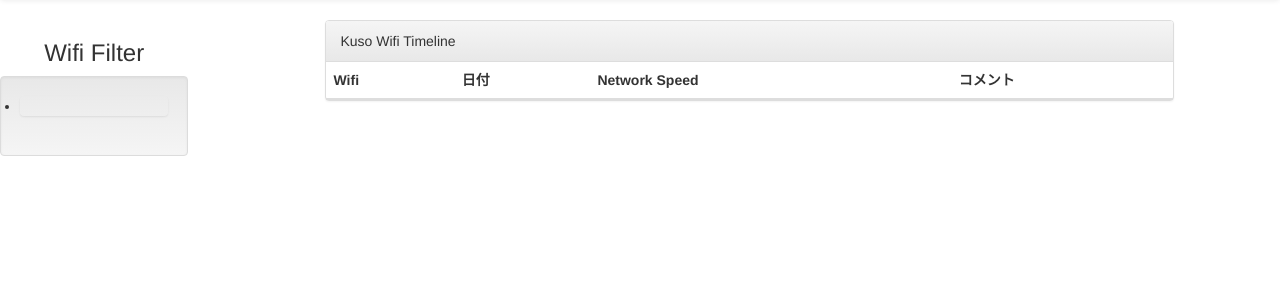
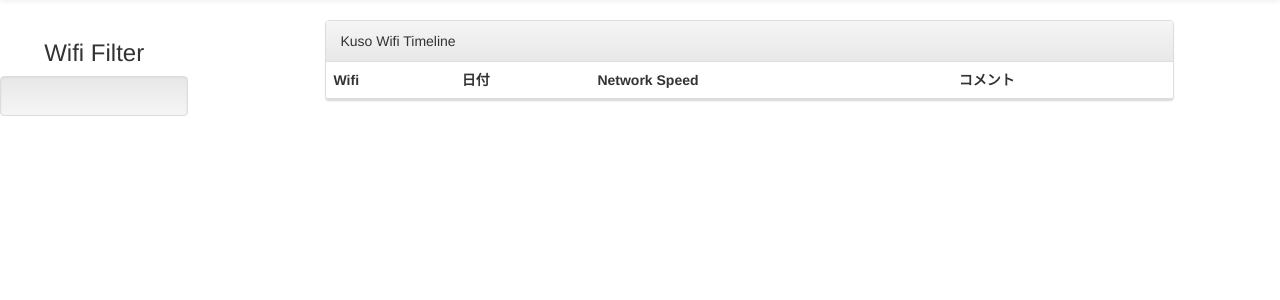
Before and after one commit to uehara1414/kuso-wifi-server, a Django app: page / in a window 1280 px wide. Shown: the part 52-352 px from the top of the page. Run offline with Django 3.2, Linux system fonts and the light colour scheme; data that the repository does not hold is empty; some libraries are stand-ins or nearby versions.

Commit message:
Remove <li> dom

```diff
--- a/kuso_wifi_server/templates/kuso_wifi_server/wifi_filter.html
+++ b/kuso_wifi_server/templates/kuso_wifi_server/wifi_filter.html
@@ -1,16 +1,14 @@
 <div id="wifi-filter">
+
     <h3 class="text-center">Wifi Filter</h3>
-    <div class="well" style="max-height: 300px;overflow: auto;">
-        <ul id="check-list-box" class="list-group checked-list-box">
-            <li>
-                {% for i in filter_ssid %}
-                    <div class="checkbox">
-                        <label><input class="wifi-checkbox" name="{{ i.name }}" type="checkbox" {% if i.checked %} checked {% endif %}>{{ i.name }}</label>
-                    </div>
-                {% endfor %}
-            </li>
-        </ul>
+    <div class="well">
+        {% for i in filter_ssid %}
+            <div class="checkbox">
+                <label><input class="wifi-checkbox" name="{{ i.name }}" type="checkbox" {% if i.checked %} checked {% endif %}>{{ i.name }}</label>
+            </div>
+        {% endfor %}
     </div>
+
     <script type="text/javascript">
         $(".checkbox").change(function(){
             var ssid_list = [];
```
